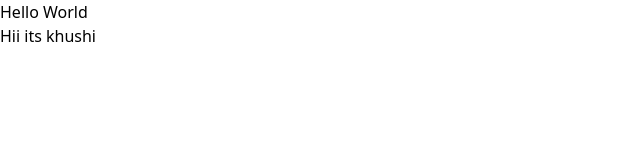
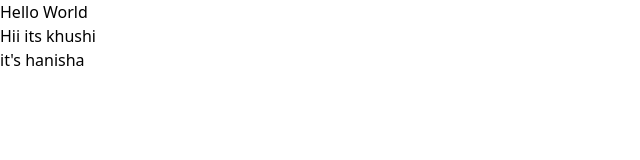
Before and after one commit to khushidubey7605-lang/ex-track, an Angular app: page / in a window 1280 px wide. Shown: the top 160 px of the page, without its empty margins (0-640 px from the left). Built offline with nearby package versions, Linux system fonts and the light colour scheme.

Commit message:
print message hanisha

```diff
--- a/src/app/app.html
+++ b/src/app/app.html
@@ -1,2 +1,3 @@
 <h1>Hello World</h1>
 <h1>Hii its khushi</h1>
+<h1>it's hanisha</h1>
```
